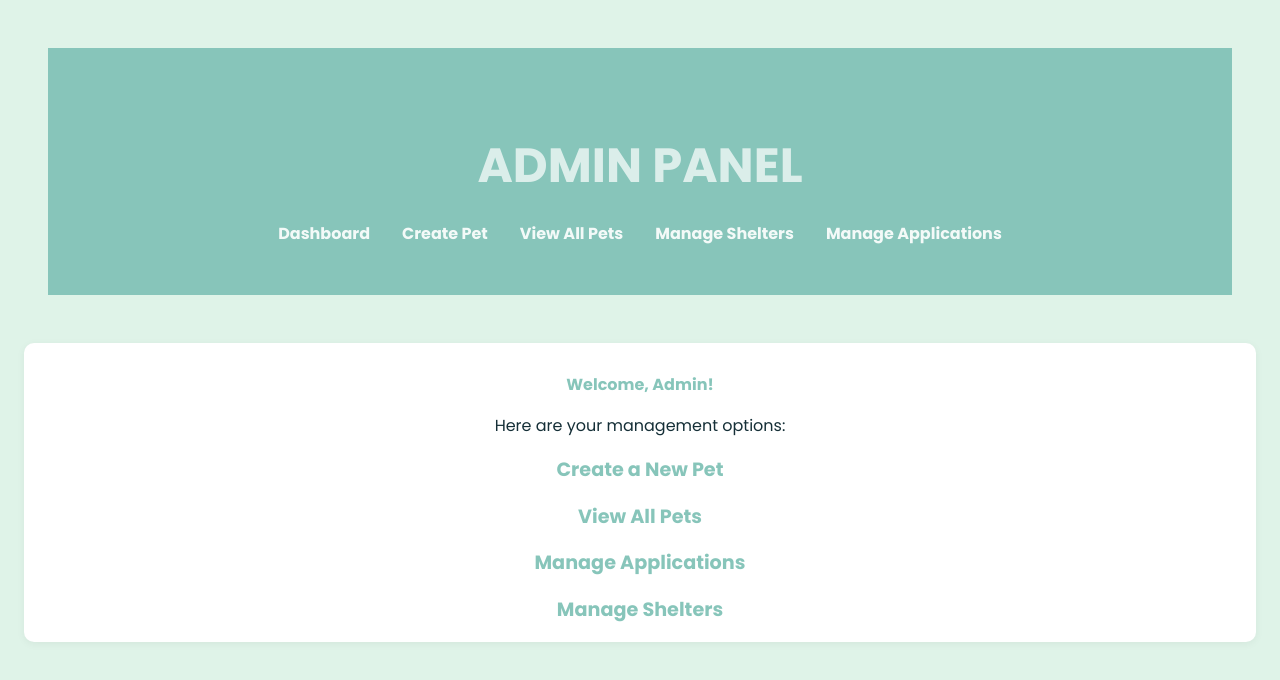
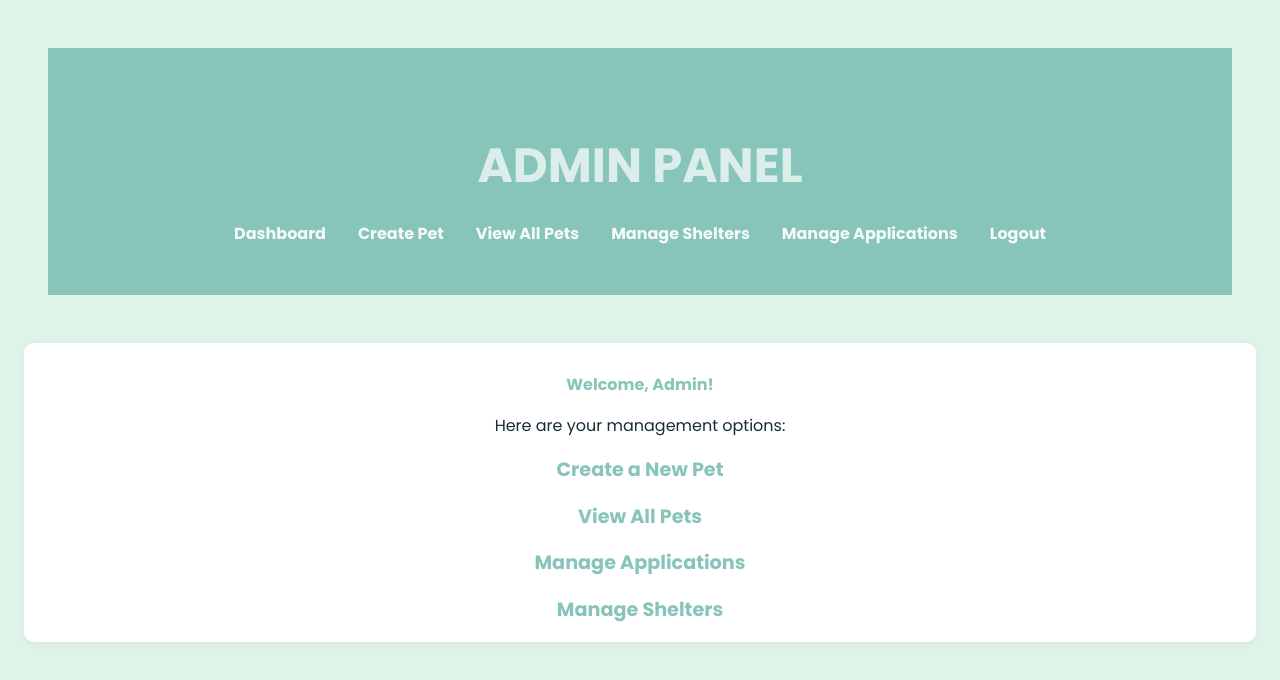
Before and after one commit to chantal-delcarmen/adoptify-pet-finder, a React (Create React App) app in the folder frontend/: page /admin-dashboard in a window 1280 px wide. Shown: the top 680 px of the page. Built offline with nearby package versions, Linux system fonts and the light colour scheme; no server answers; sample sign-in values are in the browser's storage.

Commit message:
feat: Import and integrate LogoutLink component in AdminPanel

```diff
--- a/frontend/src/components/AdminPanel.js
+++ b/frontend/src/components/AdminPanel.js
@@ -1,5 +1,6 @@
 import React from 'react';
 import { Link } from 'react-router-dom';
+import LogoutLink from './LogoutLink'; // Import the Logout component
 
 function AdminPanel() {
   return (
@@ -12,6 +13,7 @@ function AdminPanel() {
           <Link to="/admin-view-pets">View All Pets</Link>
           <Link to="/admin/shelters">Manage Shelters</Link>
           <Link to="/admin/applications">Manage Applications</Link>
+          <LogoutLink />
         </nav>
       </header>
     </div>
```
